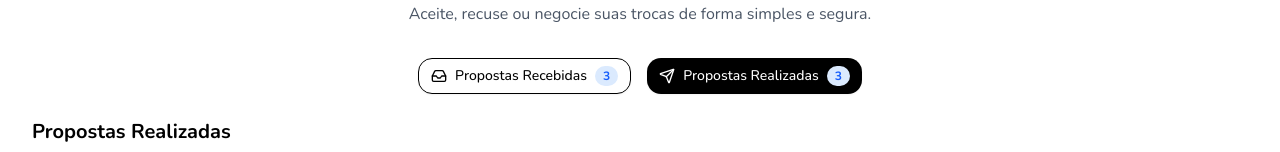
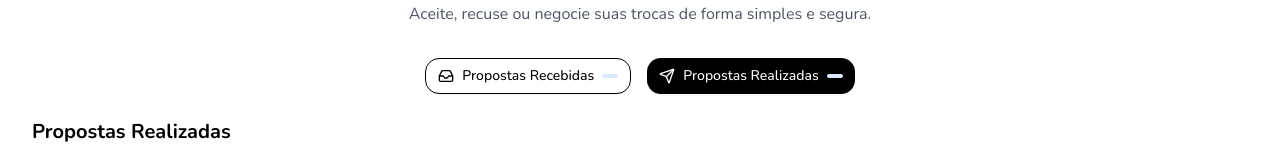
Before and after one commit to wells2232/web, a React (Vite) app: page /proposals in a window 1280 px wide. Shown: the part 234-386 px from the top of the page. Built offline with nearby package versions, Linux system fonts and the light colour scheme; no server answers.

Commit message:
fix: update navigation paths and improve proposal display logic

```diff
--- a/src/features/auth/auth-page.jsx
+++ b/src/features/auth/auth-page.jsx
@@ -135,7 +135,7 @@ export function AuthPage({ isLogin = false }) {
                 {isLogin && (
                   <Link
                     className="text-sm text-zinc-300"
-                    to={'/password/reset'}
+                    to={'/reset-password'}
                   >
                     Esqueceu a senha?
                   </Link>
@@ -222,7 +222,9 @@ export function AuthPage({ isLogin = false }) {
             {isLogin ? 'Não tem uma conta? ' : 'Já tem uma conta? '}
             <button
               className=" text-white hover:cursor-pointer hover:font-semibold"
-              onClick={() => navigate(isLogin ? '/register' : '/login')}
+              onClick={() =>
+                navigate(isLogin ? { to: '/register' } : { to: '/login' })
+              }
               type="button"
             >
               {isLogin ? 'Registre-se' : 'Faça login'}
--- a/src/layout/navbar.jsx
+++ b/src/layout/navbar.jsx
@@ -19,7 +19,7 @@ export function NavBar() {
     try {
       await logoutUser();
       logout();
-      navigate('/');
+      navigate({ to: '/' });
     } catch (error) {
       console.error('Erro ao fazer logout:', error);
     }
--- a/src/pages/_app/proposals.jsx
+++ b/src/pages/_app/proposals.jsx
@@ -33,6 +33,8 @@ export function ProposalPage() {
     setIsModalOpen(true);
   };
 
+  console.log('Proposals:', proposals);
+
   return (
     <div className="bg-white">
       <div className="mx-auto max-w-screen-xl p-8 ">
@@ -65,7 +67,7 @@ export function ProposalPage() {
           >
             <Inbox className="h-4 w-4" /> Propostas Recebidas
             <span className="rounded-full bg-blue-100 px-2 py-0.5 font-bold text-blue-600 text-xs">
-              3
+              {receivedProposals?.totalItems}
             </span>
           </Button>
 
@@ -80,7 +82,7 @@ export function ProposalPage() {
           >
             <Send className="h-4 w-4" /> Propostas Realizadas
             <span className="rounded-full bg-blue-100 px-2 py-0.5 font-bold text-blue-600 text-xs">
-              3
+              {sentProposals?.totalItems}
             </span>
           </Button>
         </div>
```
